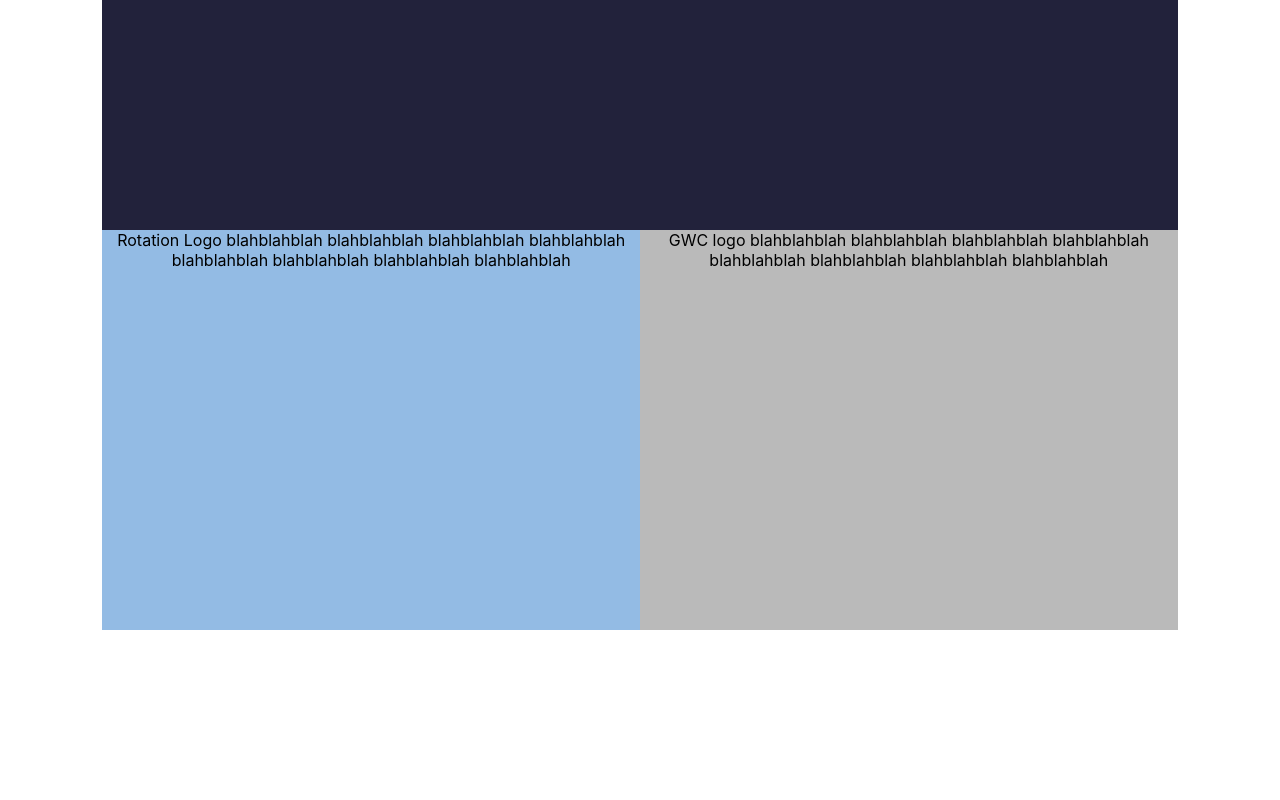
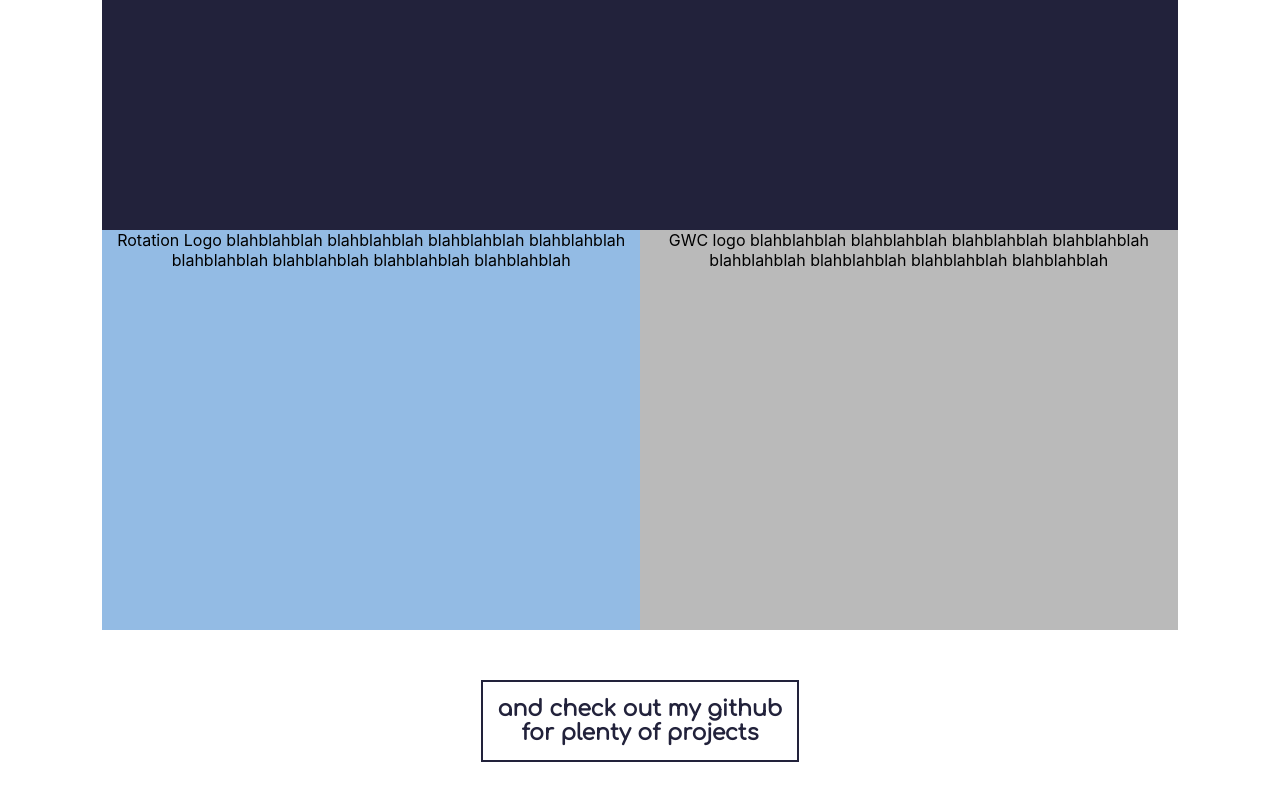
Before and after one commit to bergerm613/portfolio, a React (Create React App) app: page /experience in a window 1280 px wide. Shown: the part 438-1238 px from the top of the page. Before the commit the page ends 1118 px from the top, so only its background shows below. Built offline with nearby package versions, Linux system fonts and the light colour scheme; a web font is replaced by a local one.

Commit message:
github button

```diff
--- a/src/App.css
+++ b/src/App.css
@@ -10,11 +10,13 @@
 
 a {
   text-decoration: none;
+  display:inline-block;
 }
 
 .nav {
   position: relative;
   z-index: 1;
+  height: 0;
 }
 
 .logo {
@@ -116,6 +118,7 @@
 .exp_page {
   text-align: center;
   padding-top: 225px;
+  padding-bottom: 100px;
 }
 
 .work_title {
@@ -154,6 +157,22 @@
   margin-bottom: 50px;
 }
 
+.github_button {
+  text-decoration: none;
+  color: #22223B;
+  padding: 15px;
+  border: 2px solid #22223B;
+  font-weight: 600;
+  font-size: 22px;
+
+  transition-property: transform;
+  transition-duration: 1s;
+}
+
+.github_button:hover{
+  transform: rotateY(180deg);
+}
+
 
 .contact_page {
   background-color: green;
@@ -182,10 +201,6 @@
   font-size: 22px;
   line-height: 35px;
   margin: 40px;
-}
-
-.empty {
-  flex: 1;
 }
 
 .icon_group {
--- a/src/pages/ExperiencePage.js
+++ b/src/pages/ExperiencePage.js
@@ -20,6 +20,8 @@
                         blahblahblah blahblahblah blahblahblah blahblahblah blahblahblah blahblahblah blahblahblah blahblahblah
                     </div>
                 </div>
+
+                <a href="https://github.com/bergerm613" target="_blank" className="github_button comfortaa">and check out my github<br/> for plenty of projects</a>
             </div>
         );
     }
```
